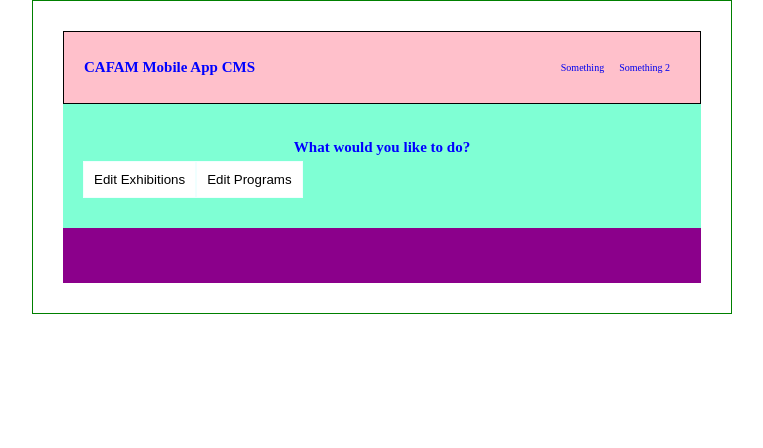
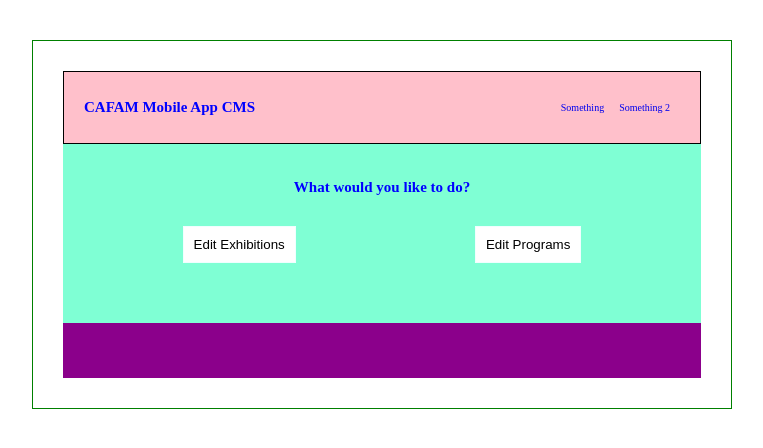
Before and after one commit to AlexEBall/museum-API-Server, a React (Create React App) app in the folder client/: page / in a window 1280 px wide. Shown: the top 448 px of the page, without its empty margins (258-1021 px from the left). Built offline with nearby package versions, Linux system fonts and the light colour scheme.

Commit message:
home page styling done, need to work on redux to fetch api in order to edit

```diff
--- a/client/src/styles/css/index.css
+++ b/client/src/styles/css/index.css
@@ -15,7 +15,7 @@
 .wrapper {
   width: 70rem;
   border: solid green .1rem;
-  margin: 0 auto;
+  margin: 4rem auto;
   padding: 3rem;
   display: flex;
   flex-direction: column; }
@@ -49,6 +49,10 @@
   .content__title {
     text-align: center;
     margin: .5rem 0; }
+  .content__choices {
+    display: flex;
+    margin: 3rem 1rem;
+    justify-content: space-around; }
   .content__btn {
     padding: 1rem;
     border: solid 1px azure;
--- a/client/src/styles/scss/_base.scss
+++ b/client/src/styles/scss/_base.scss
@@ -24,7 +24,7 @@
 .wrapper {
     width: 70rem;
     border: solid green .1rem;
-    margin: 0 auto;
+    margin: 4rem auto;
     padding: 3rem;
     display: flex;
     flex-direction: column;
@@ -72,6 +72,12 @@
         margin: .5rem 0;
     }
 
+    &__choices {
+        display: flex;
+        margin: 3rem 1rem;
+        justify-content: space-around;
+    }
+
     &__btn {
         padding: 1rem;
         border: solid 1px azure;
```
